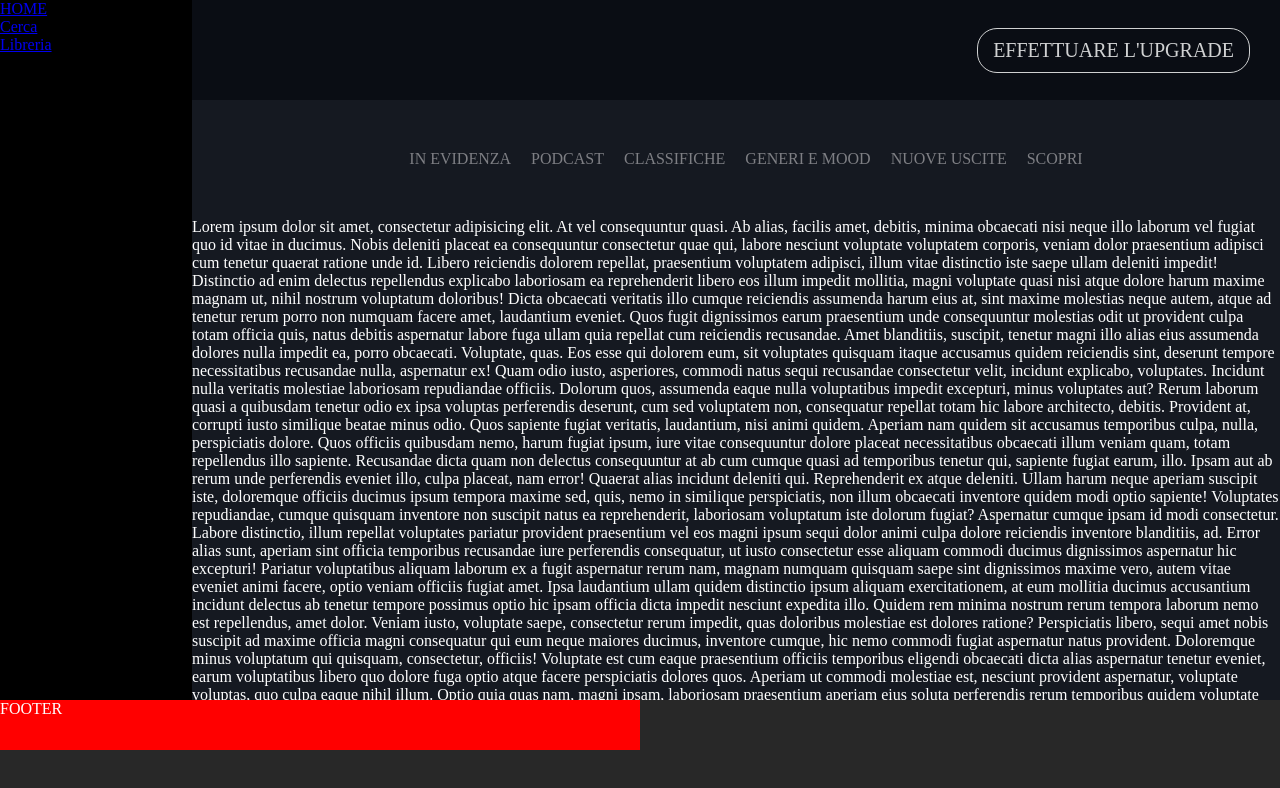
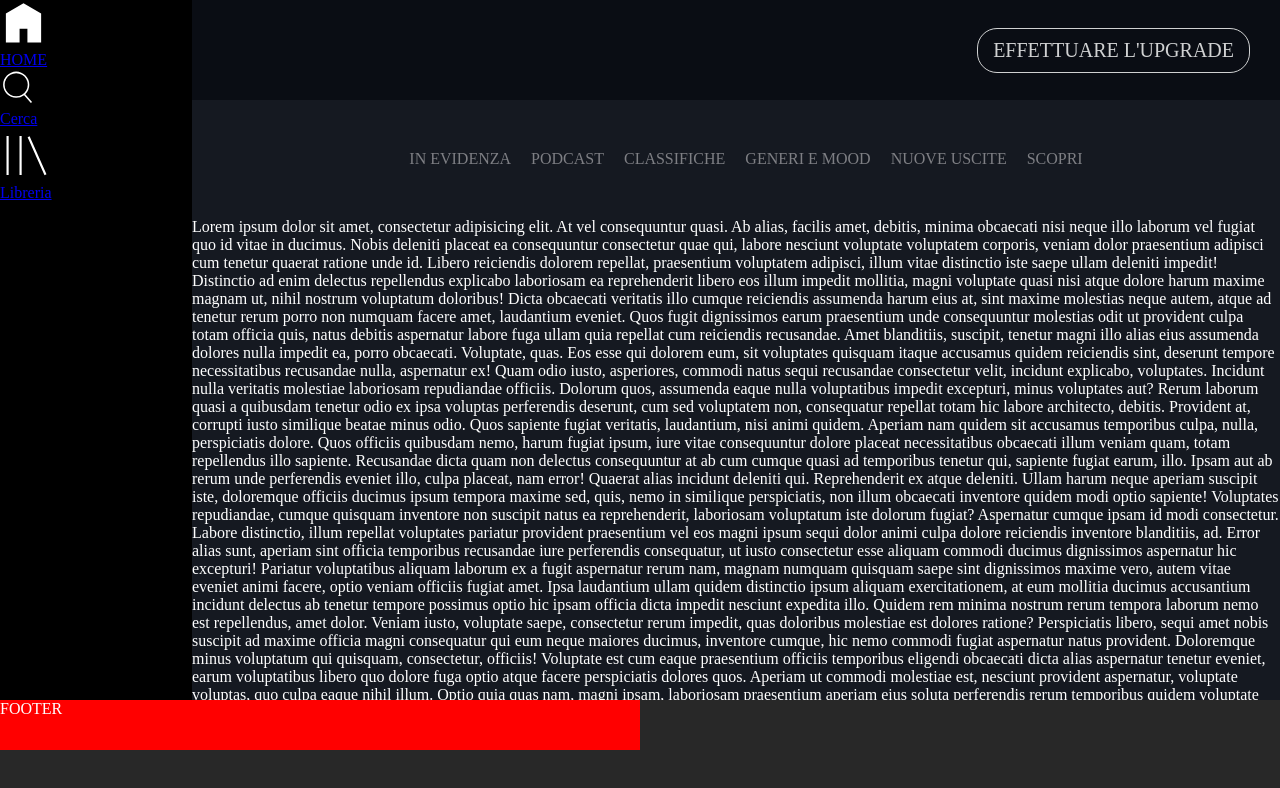
Before and after one commit to Michael-scocco/html-css-spotifyweb, a plain HTML site: page index.html in a window 1280 px wide. Drawn offline with Linux system fonts and the light colour scheme.

Commit message:
prove di allineamento

```diff
--- a/css/main.css
+++ b/css/main.css
@@ -29,12 +29,13 @@ section.side-bar-left{
 .nav-left{
     display: flex;
 }
-.nav-top-right-link{
+.nav-top-right{
     flex-direction: column;
     justify-content: flex-start;
 }
-
-
+.nav-top-right-link>a{
+    display: inline-block;
+}
 
 
 
--- a/index.html
+++ b/index.html
@@ -14,20 +14,29 @@
 
                 <nav class="nav-left">
 
-                    <ul class="nav-top-right-link">
+                    <ul class="nav-top-right">
 
-                        <li>
+                        <li class="nav-top-right-link">
                             <a href="#">
+                                <div class="image-top-right">
+                                    <img src="img/home.svg" alt="casa">
+                                </div>
                                 <span>HOME</span>
                             </a>
                         </li>
-                        <li>
+                        <li class="nav-top-right-link">
                             <a href="#">
+                                <div class="image-top-right">
+                                    <img src="img/search.svg" alt="cercare">
+                                </div>
                                 <span>Cerca</span>
                             </a>
                         </li>
-                        <li>
+                        <li class="nav-top-right-link">
                             <a href="#">
+                                <div class="image-top-right">
+                                    <img src="img/libreria.svg" alt="libreria">
+                                </div>
                                 <span>Libreria</span>
                             </a>
                         </li>
```
